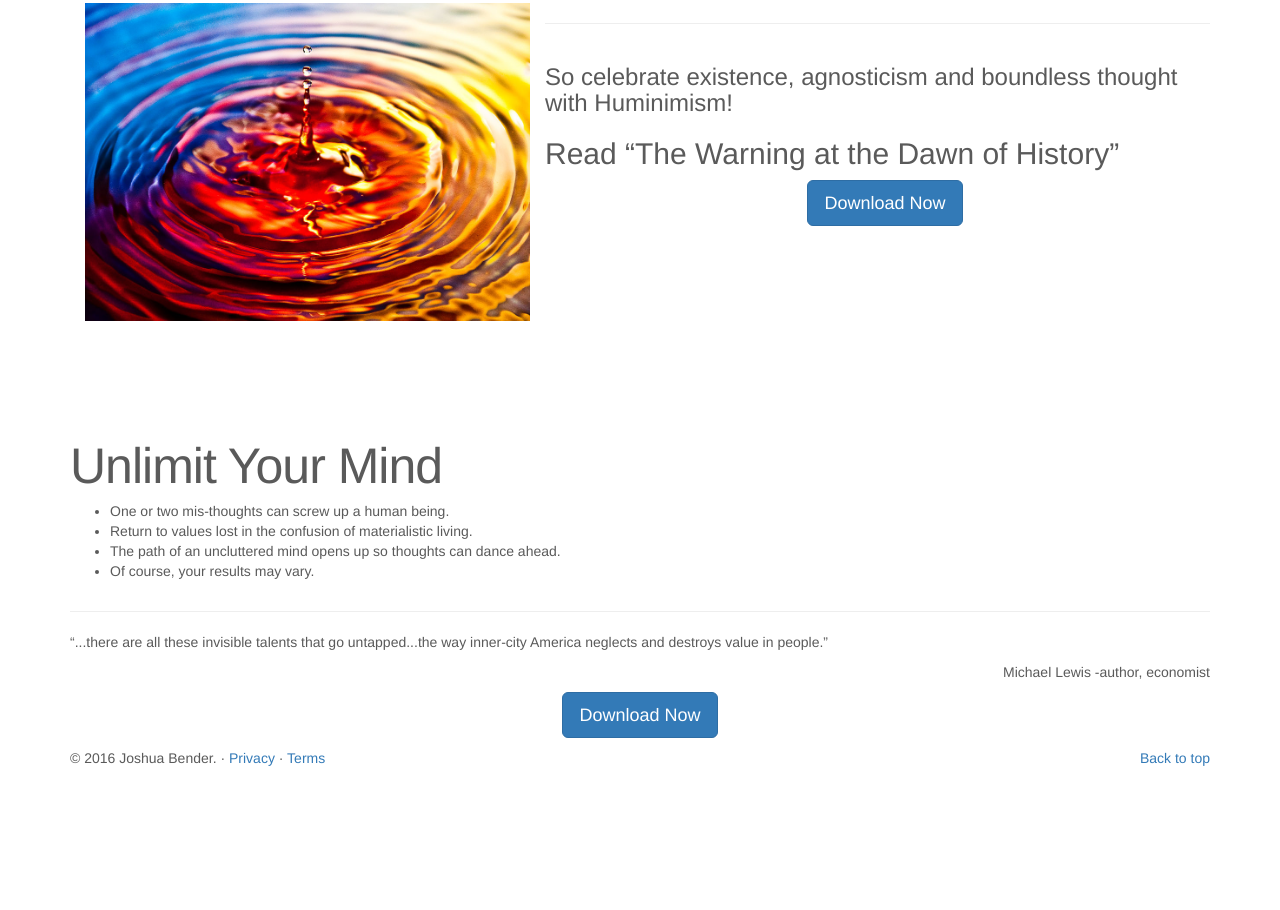
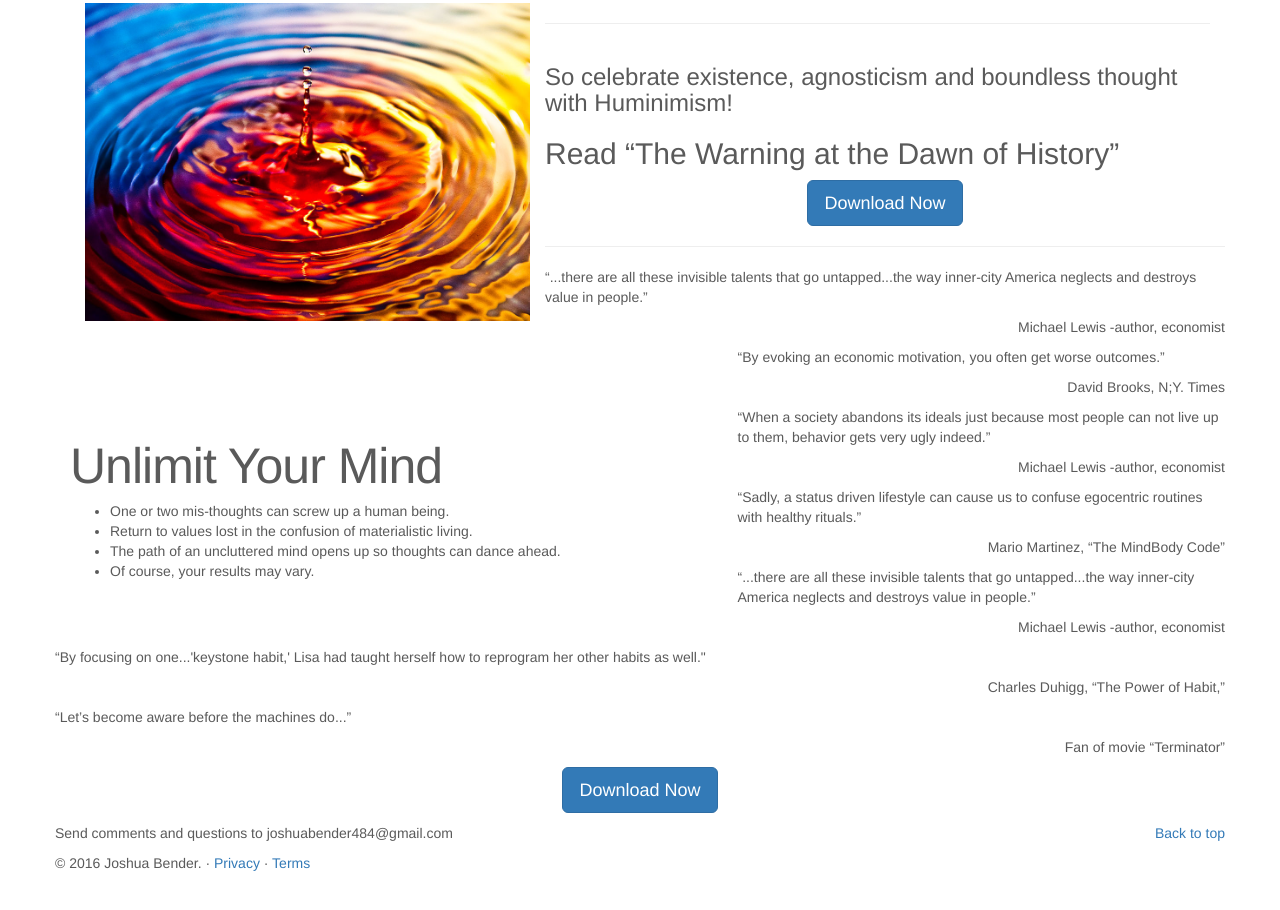
Before and after one commit to ckashby/josh, a plain HTML site: page index.html in a window 1280 px wide. Shown: the part 1157-2067 px from the top of the page. Before the commit the page ends 1975 px from the top, so only its background shows below. Drawn offline with nearby package versions, Linux system fonts and the light colour scheme.

Commit message:
added email address

```diff
--- a/index.html
+++ b/index.html
@@ -164,12 +164,13 @@
 
         </div>
 
-        <h3>So celebrate existence, agnosticism and boundless thought with Huminimism!</h3>
-        <h2>Read “The Warning at the Dawn of History”</h2>
+        <div>
+          <h3>So celebrate existence, agnosticism and boundless thought with Huminimism!</h3>
+          <h2>Read “The Warning at the Dawn of History”</h2>
 
-        <p align="center"><a class="btn btn-lg btn-primary" href="#" role="button">Download Now</a></p>
-      </div>
+          <p align="center"><a class="btn btn-lg btn-primary" href="#" role="button">Download Now</a></p>
 
+        </div>
 
       <hr>
 
@@ -177,9 +178,29 @@
 
       <!-- BEGINNING OF THE QUOTES -->
 
-      <p align="left">“...there are all these invisible talents that go untapped...the way inner-city America
+      <p align="left">“...there are all these  invisible talents that go untapped...the way inner-city America
         neglects and destroys value in people.”</p>
       <p align="right">Michael Lewis  -author, economist</p>
+
+      <p align="left">“By evoking an economic motivation, you often get worse outcomes.”</p>
+      <p align="right">David Brooks, N;Y. Times</p>
+
+      <p align="left">“When a society abandons its ideals just because most people can not live up to them,
+      behavior gets very ugly indeed.”</p>
+      <p align="right">Michael Lewis  -author, economist</p>
+
+      <p align="left">“Sadly, a status driven lifestyle can cause us to confuse egocentric routines with healthy rituals.”</p>
+      <p align="right">Mario Martinez, “The MindBody Code”</p>
+
+      <p align="left">“...there are all these  invisible talents that go untapped...the way inner-city America
+        neglects and destroys value in people.”</p>
+      <p align="right">Michael Lewis  -author, economist</p>
+
+      <p align="left">“By focusing on one...'keystone habit,' Lisa had taught herself how to reprogram her other habits as well."</p>
+      <p align="right">Charles Duhigg, “The Power of Habit,”</p>
+
+      <p align="left">“Let’s become aware before the machines do...”</p>
+      <p align="right">Fan of movie “Terminator”</p>
 
       <p align="center"><a class="btn btn-lg btn-primary" href="#" role="button">Download Now</a></p>
 
@@ -190,6 +211,7 @@
       <!-- FOOTER -->
       <footer>
         <p class="pull-right"><a href="#">Back to top</a></p>
+        <p>Send comments and questions to joshuabender484@gmail.com</p>
         <p>© 2016 Joshua Bender. · <a href="#">Privacy</a> · <a href="#">Terms</a></p>
       </footer>
 
```
